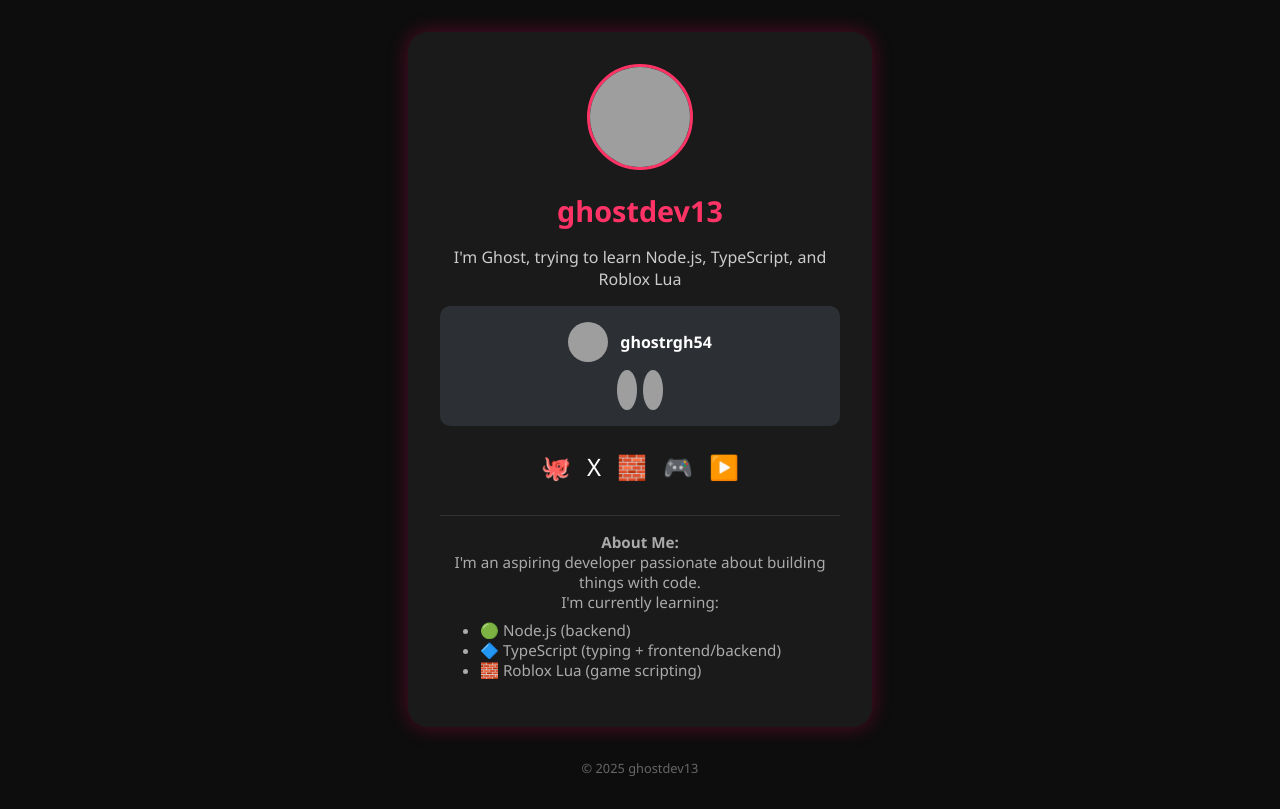
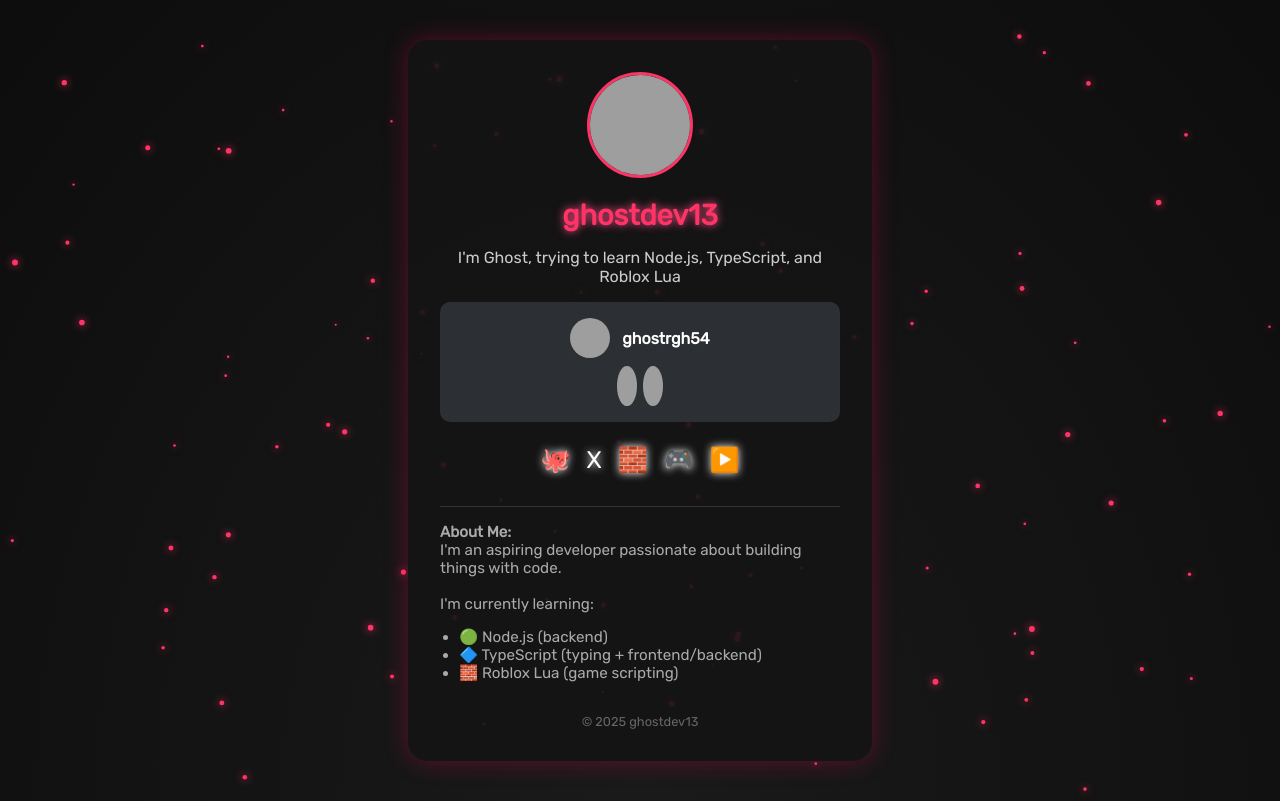
Before and after one commit to GhostWasFound13/GhostDev13, a plain HTML site: page index.html in a window 1280 px wide. Drawn offline with Linux system fonts and the light colour scheme; grey boxes are pictures that could not be loaded.

Commit message:
Update index.html

```diff
--- a/index.html
+++ b/index.html
@@ -4,89 +4,134 @@
   <meta charset="UTF-8" />
   <meta name="viewport" content="width=device-width, initial-scale=1.0"/>
   <title>ghostdev13</title>
+  <link rel="preconnect" href="https://fonts.googleapis.com">
+  <link rel="preconnect" href="https://fonts.gstatic.com" crossorigin>
+  <link href="https://fonts.googleapis.com/css2?family=Rubik&display=swap" rel="stylesheet">
   <style>
     body {
       margin: 0;
-      font-family: 'Segoe UI', sans-serif;
-      background: #0d0d0d;
+      font-family: 'Rubik', sans-serif;
+      background: radial-gradient(ellipse at bottom, #1a1a1a 0%, #0d0d0d 100%);
       color: #fff;
-      display: flex;
-      flex-direction: column;
-      align-items: center;
-      padding: 2rem;
+      overflow: hidden;
     }
+
+    canvas {
+      position: fixed;
+      top: 0;
+      left: 0;
+      z-index: 0;
+      pointer-events: none;
+    }
+
     .card {
-      background: #1a1a1a;
+      z-index: 1;
+      position: relative;
+      background: rgba(20, 20, 20, 0.9);
       border-radius: 20px;
       padding: 2rem;
       max-width: 400px;
+      margin: 5vh auto;
       text-align: center;
-      box-shadow: 0 0 20px rgba(255, 0, 100, 0.3);
+      box-shadow: 0 0 25px rgba(255, 0, 100, 0.3);
+      animation: fadeIn 1.5s ease;
     }
+
+    @keyframes fadeIn {
+      from { opacity: 0; transform: translateY(20px); }
+      to { opacity: 1; transform: translateY(0); }
+    }
+
     .avatar {
       width: 100px;
       height: 100px;
       border-radius: 50%;
       border: 3px solid #ff3366;
     }
+
     h1 {
       margin: 1rem 0 0.5rem;
       font-size: 1.8rem;
       color: #ff3366;
+      text-shadow: 0 0 8px #ff4d88;
     }
+
     p {
       margin-bottom: 1rem;
       color: #ccc;
     }
+
     .discord {
       background: #2c2f33;
       padding: 1rem;
       border-radius: 10px;
       margin: 1rem 0;
     }
+
     .discord img {
       width: 40px;
       height: 40px;
       border-radius: 50%;
       vertical-align: middle;
     }
+
     .discord span {
       margin-left: 0.5rem;
       font-weight: bold;
       vertical-align: middle;
     }
+
     .badges {
       margin-top: 0.5rem;
     }
+
     .badges img {
       width: 20px;
       margin: 0 3px;
     }
+
     .links {
       margin-top: 1.5rem;
     }
+
     .links a {
       margin: 0 8px;
       color: white;
       text-decoration: none;
       font-size: 1.5rem;
+      filter: drop-shadow(0 0 4px #fff);
+      transition: transform 0.2s;
     }
+
+    .links a:hover {
+      transform: scale(1.2);
+    }
+
     .about {
       margin-top: 2rem;
       padding-top: 1rem;
       border-top: 1px solid #333;
       color: #aaa;
       font-size: 0.95rem;
+      text-align: left;
     }
+
+    .about ul {
+      padding-left: 1.2rem;
+    }
+
     .footer {
       margin-top: 2rem;
       color: #666;
       font-size: 0.8rem;
+      text-align: center;
     }
   </style>
   <script src="config.js"></script>
 </head>
 <body>
+  <canvas id="bg"></canvas>
+
   <div class="card">
     <img id="mainAvatar" src="" alt="Avatar" class="avatar" />
     <h1>ghostdev13</h1>
@@ -102,17 +147,17 @@
 
     <div class="about">
       <strong>About Me:</strong><br>
-      I'm an aspiring developer passionate about building things with code.<br>
+      I'm an aspiring developer passionate about building things with code.<br><br>
       I'm currently learning:
-      <ul style="text-align:left; margin-top: 0.5rem;">
+      <ul>
         <li>🟢 Node.js (backend)</li>
         <li>🔷 TypeScript (typing + frontend/backend)</li>
         <li>🧱 Roblox Lua (game scripting)</li>
       </ul>
     </div>
+
+    <div class="footer">© 2025 ghostdev13</div>
   </div>
-
-  <div class="footer">© 2025 ghostdev13</div>
 
   <script>
     const baseURL = `https://cdn.discordapp.com/avatars/${discordProfile.userId}/${discordProfile.avatarHash}.webp`;
@@ -146,5 +191,62 @@
       linksContainer.appendChild(a);
     });
   </script>
+
+  <script>
+    const canvas = document.getElementById("bg");
+    const ctx = canvas.getContext("2d");
+    let particles = [];
+
+    function resize() {
+      canvas.width = window.innerWidth;
+      canvas.height = window.innerHeight;
+    }
+
+    window.addEventListener("resize", resize);
+    resize();
+
+    function createParticles(count) {
+      for (let i = 0; i < count; i++) {
+        particles.push({
+          x: Math.random() * canvas.width,
+          y: Math.random() * canvas.height,
+          r: Math.random() * 2 + 1,
+          d: Math.random() * 0.5 + 0.5
+        });
+      }
+    }
+
+    function drawParticles() {
+      ctx.clearRect(0, 0, canvas.width, canvas.height);
+      ctx.fillStyle = "#ff3366";
+      ctx.shadowColor = "#ff3366";
+      ctx.shadowBlur = 8;
+
+      particles.forEach(p => {
+        ctx.beginPath();
+        ctx.arc(p.x, p.y, p.r, 0, Math.PI * 2);
+        ctx.fill();
+      });
+    }
+
+    function moveParticles() {
+      particles.forEach(p => {
+        p.y += p.d;
+        if (p.y > canvas.height) {
+          p.y = 0;
+          p.x = Math.random() * canvas.width;
+        }
+      });
+    }
+
+    function animate() {
+      drawParticles();
+      moveParticles();
+      requestAnimationFrame(animate);
+    }
+
+    createParticles(100);
+    animate();
+  </script>
 </body>
 </html>
```
